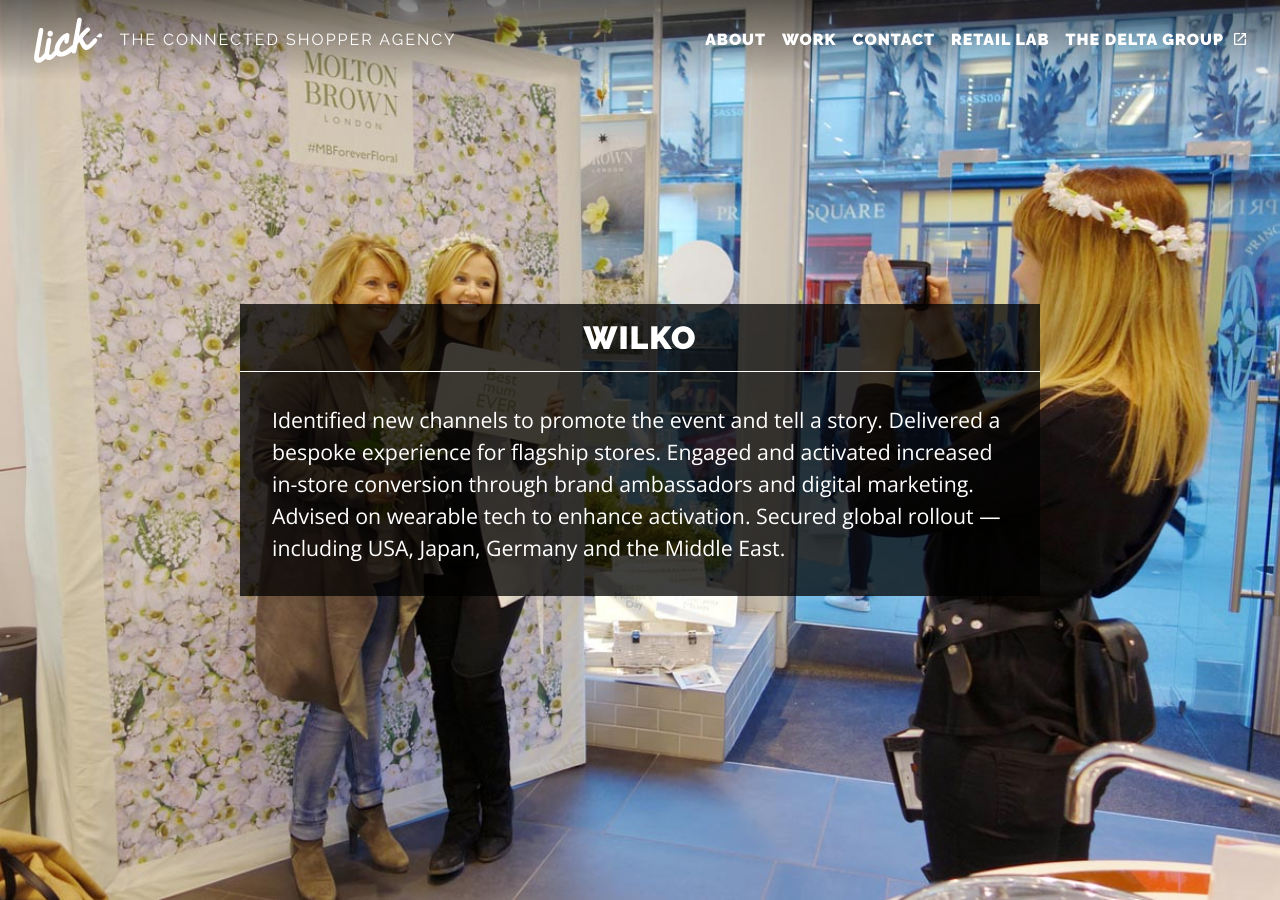
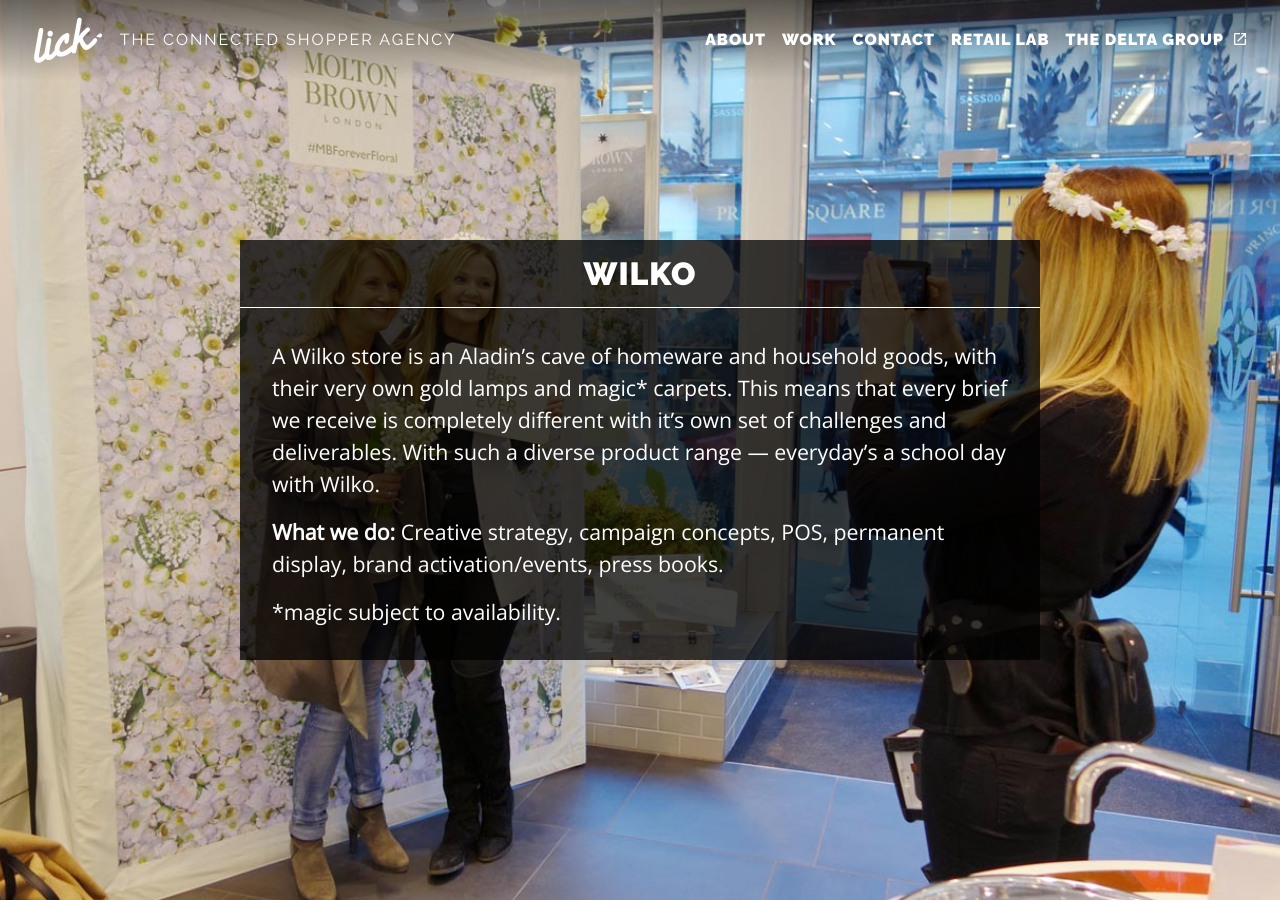
Before and after one commit to lickcreative/website, a Jekyll site: the page built from _work/wilko.markdown, in a window 1280 px wide and 900 px high. Built offline with Jekyll 4.4.1, drawn with Linux system fonts in a browser that asks for light colours.

Commit message:
Updated Wilko

```diff
--- a/_work/wilko.markdown
+++ b/_work/wilko.markdown
@@ -2,12 +2,13 @@
 title: Wilko
 date: 2016-07-21 13:28:00 Z
 cover_image: "/uploads/molton-brown-1280.jpg"
-work_assets:
-- "/uploads/molton-brown-box.jpg"
-- "/uploads/molton-brown-box.jpg"
-- "/uploads/molton-brown-box.jpg"
 desktop_image: "/uploads/work/wilko_mobile@1x.jpg"
 mobile_image: "/uploads/work/wilko_desktop@1x.jpg"
 ---
 
-Identified new channels to promote the event and tell a story. Delivered a bespoke experience for flagship stores. Engaged and activated increased in-store conversion through brand ambassadors and digital marketing. Advised on wearable tech to enhance activation. Secured global rollout — including USA, Japan, Germany and the Middle East.
+A Wilko store is an Aladin’s cave of homeware and household goods, with their very own gold lamps and magic* carpets. This means that every brief we receive is completely different with it’s own set of challenges and deliverables. With such a diverse product range — everyday’s a school day with Wilko.
+
+**What we do:** Creative strategy, campaign concepts, POS,
+permanent display, brand activation/events, press books.
+
+*magic subject to availability.
```
